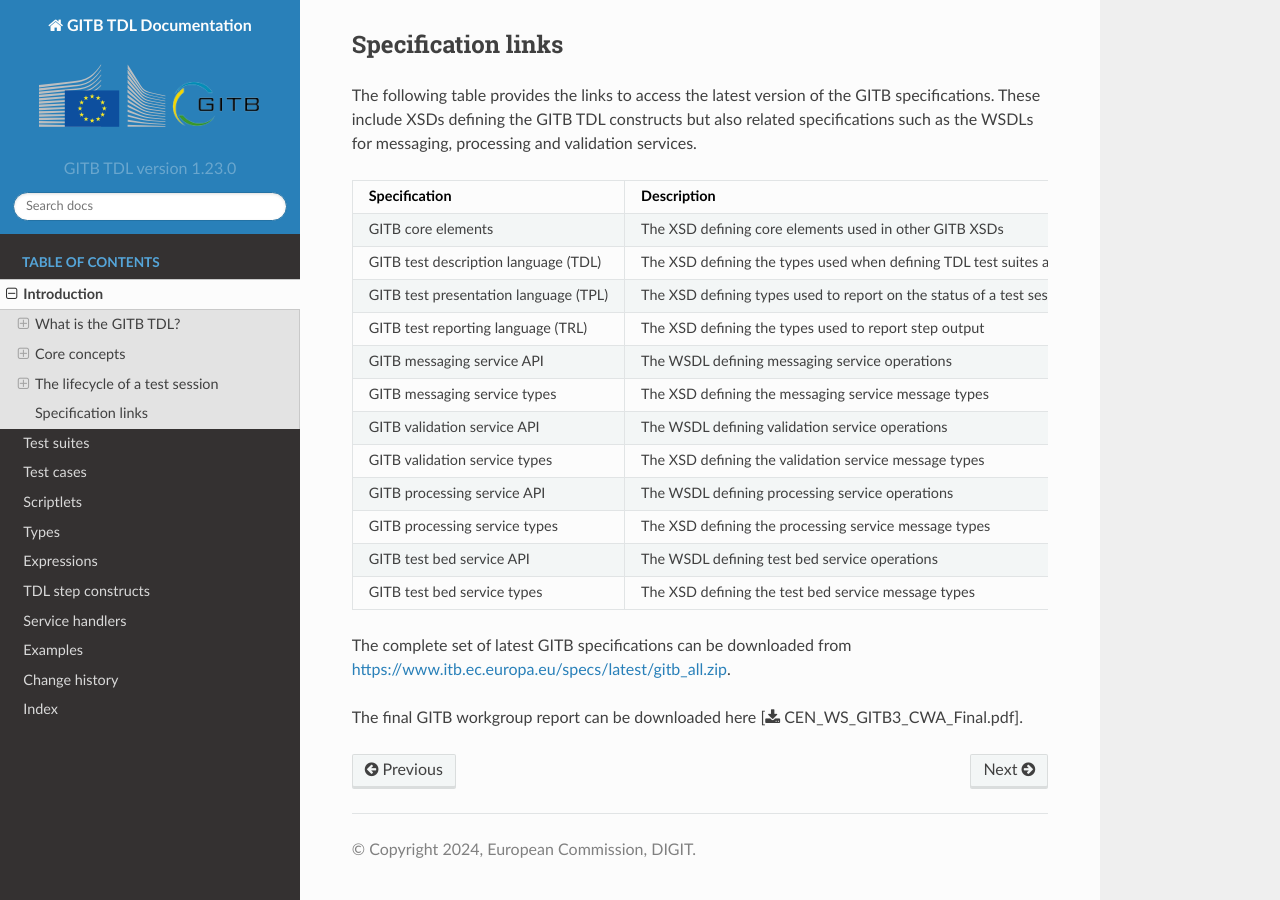
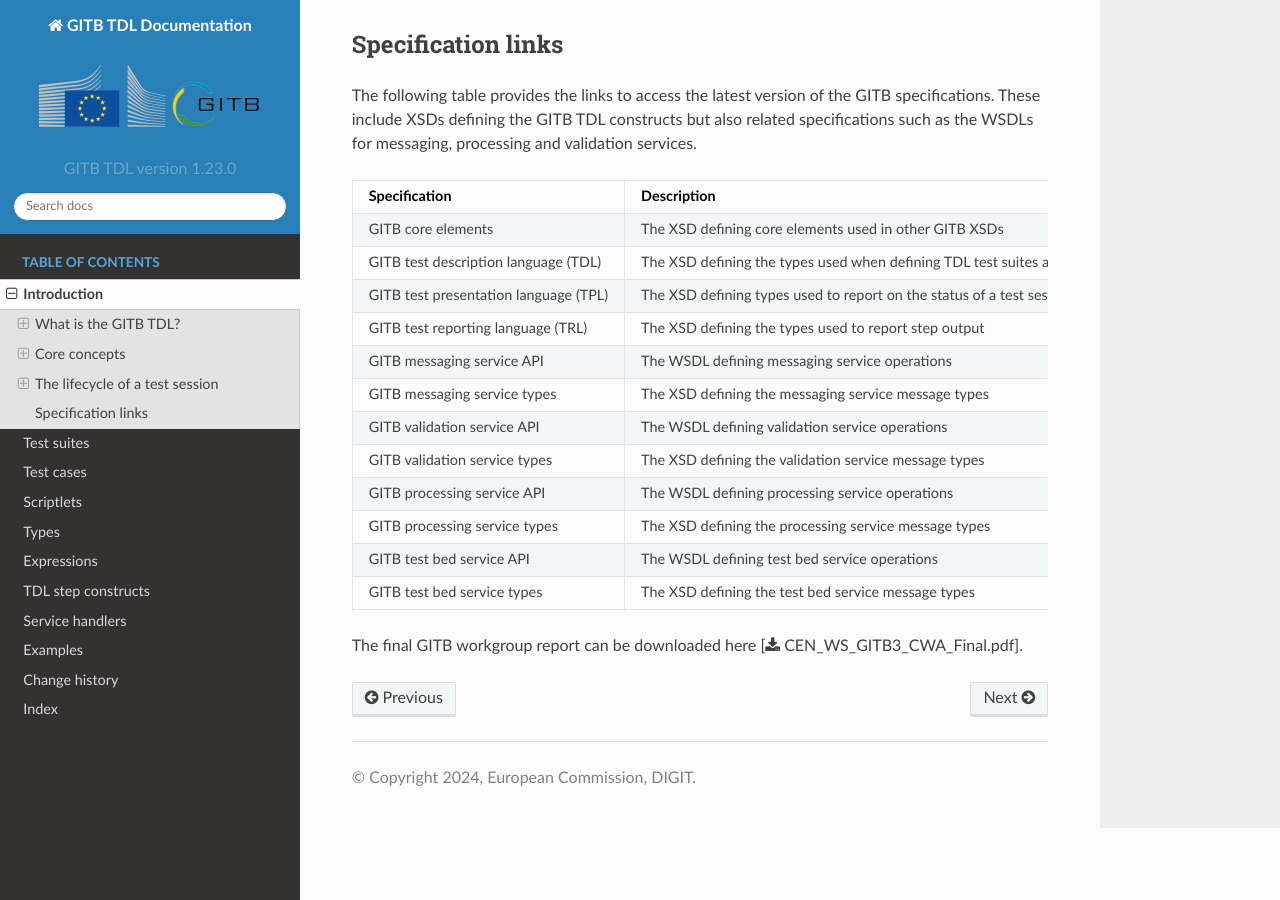
Before and after one commit to ISAITB/docs-tdl, a Sphinx documentation site: the page built from source/introduction/index.rst, in a window 1280 px wide and 900 px high, scrolled down 5796 px. Built offline with Sphinx 7.4.7 and the Read the Docs theme 2.0.0, drawn with Linux system fonts in a browser that asks for light colours.

Commit message:
Updated specification links

```diff
--- a/source/introduction/index.rst
+++ b/source/introduction/index.rst
@@ -274,19 +274,17 @@
 .. csv-table::
   :header: "Specification", "Description", "Link"
 
-  GITB core elements, The XSD defining core elements used in other GITB XSDs, https://www.itb.ec.europa.eu/specs/latest/gitb_core.xsd
-  GITB test description language (TDL), The XSD defining the types used when defining TDL test suites and test cases, https://www.itb.ec.europa.eu/specs/latest/gitb_tdl.xsd
-  GITB test presentation language (TPL), The XSD defining types used to report on the status of a test session, https://www.itb.ec.europa.eu/specs/latest/gitb_tpl.xsd
-  GITB test reporting language (TRL), The XSD defining the types used to report step output, https://www.itb.ec.europa.eu/specs/latest/gitb_tr.xsd
-  GITB messaging service API, The WSDL defining messaging service operations, https://www.itb.ec.europa.eu/specs/latest/gitb_ms.wsdl
-  GITB messaging service types, The XSD defining the messaging service message types, https://www.itb.ec.europa.eu/specs/latest/gitb_ms.xsd
-  GITB validation service API, The WSDL defining validation service operations, https://www.itb.ec.europa.eu/specs/latest/gitb_vs.wsdl
-  GITB validation service types, The XSD defining the validation service message types, https://www.itb.ec.europa.eu/specs/latest/gitb_vs.xsd
-  GITB processing service API, The WSDL defining processing service operations, https://www.itb.ec.europa.eu/specs/latest/gitb_ps.wsdl
-  GITB processing service types, The XSD defining the processing service message types, https://www.itb.ec.europa.eu/specs/latest/gitb_ps.xsd
-  GITB test bed service API, The WSDL defining test bed service operations, https://www.itb.ec.europa.eu/specs/latest/gitb_tbs.wsdl
-  GITB test bed service types, The XSD defining the test bed service message types, https://www.itb.ec.europa.eu/specs/latest/gitb_tbs.xsd
-
-The complete set of latest GITB specifications can be downloaded from https://www.itb.ec.europa.eu/specs/latest/gitb_all.zip.
+  GITB core elements, The XSD defining core elements used in other GITB XSDs, https://github.com/ISAITB/gitb-types/blob/master/gitb-types-specs/src/main/resources/schema/gitb_core.xsd
+  GITB test description language (TDL), The XSD defining the types used when defining TDL test suites and test cases, https://github.com/ISAITB/gitb-types/blob/master/gitb-types-specs/src/main/resources/schema/gitb_tdl.xsd
+  GITB test presentation language (TPL), The XSD defining types used to report on the status of a test session, https://github.com/ISAITB/gitb-types/blob/master/gitb-types-specs/src/main/resources/schema/gitb_tpl.xsd
+  GITB test reporting language (TRL), The XSD defining the types used to report step output, https://github.com/ISAITB/gitb-types/blob/master/gitb-types-specs/src/main/resources/schema/gitb_tr.xsd
+  GITB messaging service API, The WSDL defining messaging service operations, https://github.com/ISAITB/gitb-types/blob/master/gitb-types-specs/src/main/resources/wsdl/gitb_ms.wsdl
+  GITB messaging service types, The XSD defining the messaging service message types, https://github.com/ISAITB/gitb-types/blob/master/gitb-types-specs/src/main/resources/schema/gitb_ms.xsd
+  GITB validation service API, The WSDL defining validation service operations, https://github.com/ISAITB/gitb-types/blob/master/gitb-types-specs/src/main/resources/wsdl/gitb_vs.wsdl
+  GITB validation service types, The XSD defining the validation service message types, https://github.com/ISAITB/gitb-types/blob/master/gitb-types-specs/src/main/resources/schema/gitb_vs.xsd
+  GITB processing service API, The WSDL defining processing service operations, https://github.com/ISAITB/gitb-types/blob/master/gitb-types-specs/src/main/resources/wsdl/gitb_ps.wsdl
+  GITB processing service types, The XSD defining the processing service message types, https://github.com/ISAITB/gitb-types/blob/master/gitb-types-specs/src/main/resources/schema/gitb_ps.xsd
+  GITB test bed service API, The WSDL defining test bed service operations, https://github.com/ISAITB/gitb-types/blob/master/gitb-types-specs/src/main/resources/wsdl/gitb_tbs.wsdl
+  GITB test bed service types, The XSD defining the test bed service message types, https://github.com/ISAITB/gitb-types/blob/master/gitb-types-specs/src/main/resources/schema/gitb_tbs.xsd
 
 The final GITB workgroup report can be downloaded here [:download:`CEN_WS_GITB3_CWA_Final.pdf`].
```
